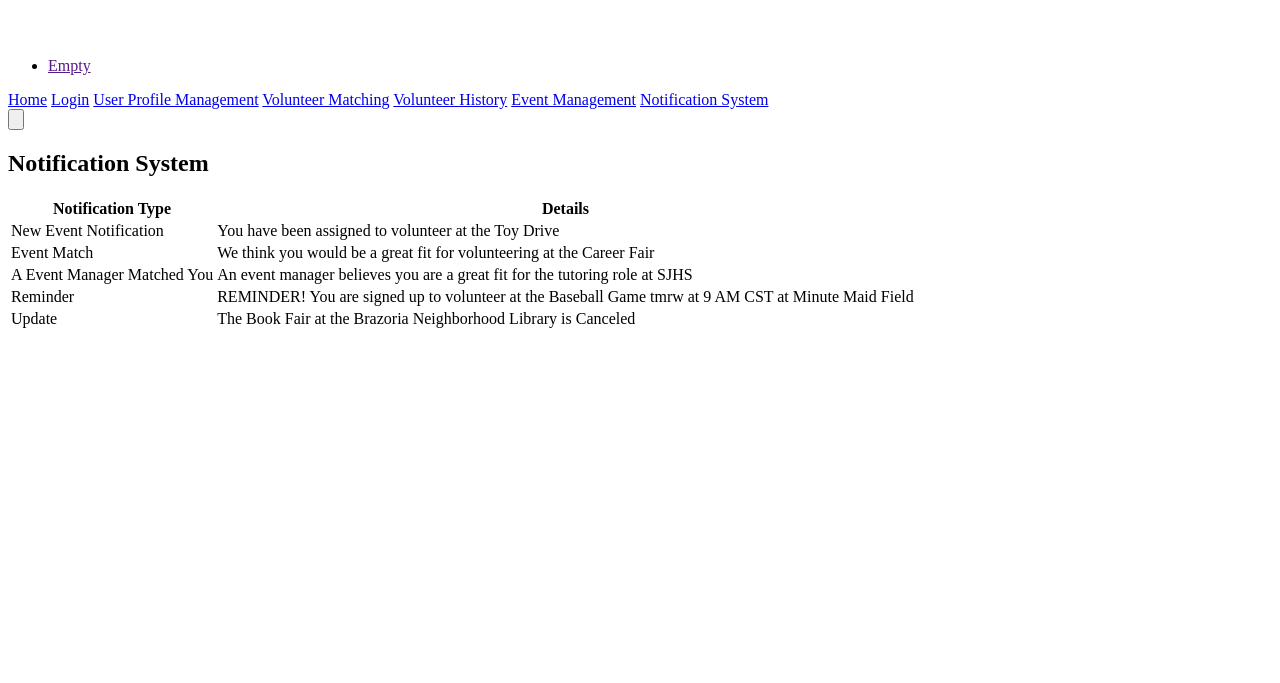
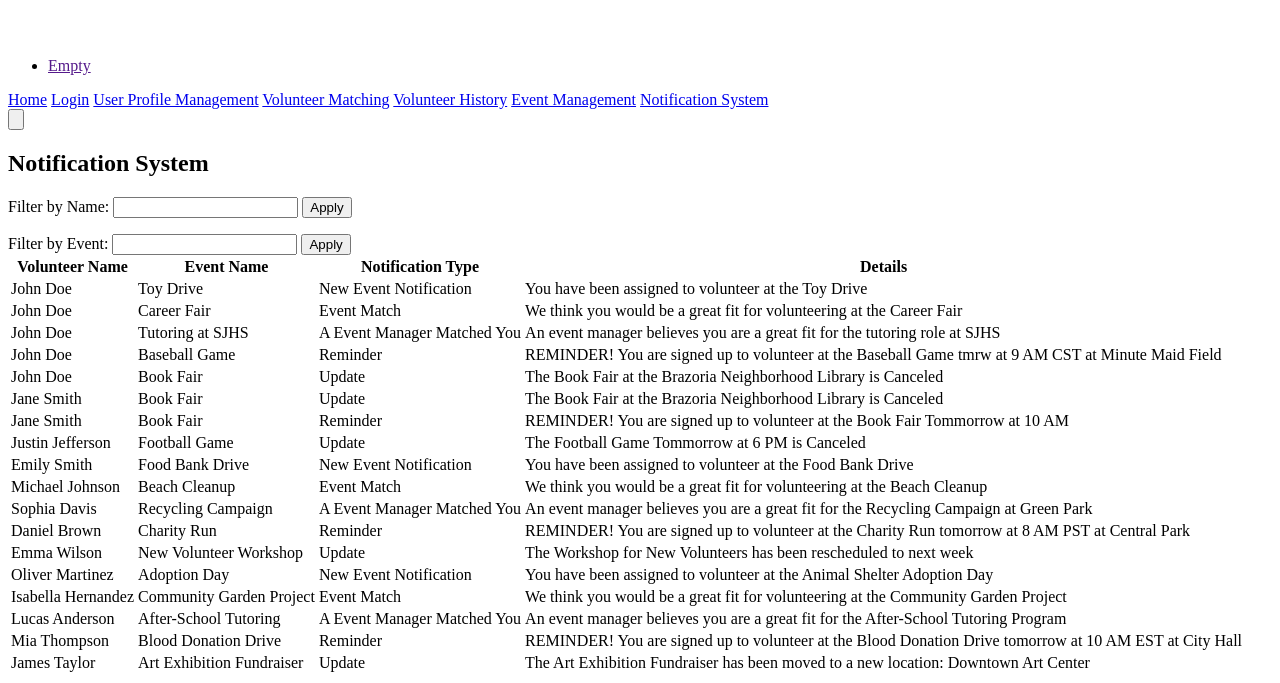
Before and after one commit to ChaseCotton/volunteer-management-webapp, a SvelteKit app: page /notificationSystem in a window 1280 px wide. Shown: the part 1235-1918 px from the top of the page. Before the commit the page ends 1574 px from the top, so only its background shows below. Built offline with nearby package versions, Linux system fonts and the light colour scheme.

Commit message:
Completed Notification System

```diff
--- a/src/routes/notificationSystem/+page.svelte
+++ b/src/routes/notificationSystem/+page.svelte
@@ -1,29 +1,188 @@
 <script>
     export const notifications = [
-      { type:"New Event Notification", details:"You have been assigned to volunteer at the Toy Drive"},
-      { type:"Event Match", details:"We think you would be a great fit for volunteering at the Career Fair"},
-      { type:"A Event Manager Matched You", details:"An event manager believes you are a great fit for the tutoring role at SJHS"},
-      { type:"Reminder", details:"REMINDER! You are signed up to volunteer at the Baseball Game tmrw at 9 AM CST at Minute Maid Field"},
-      { type:"Update", details:"The Book Fair at the Brazoria Neighborhood Library is Canceled"},
+    {
+        type: "New Event Notification",
+        details: "You have been assigned to volunteer at the Toy Drive",
+        eventName: "Toy Drive",
+        volunteerName: "John Doe"
+    },
+    {
+        type: "Event Match",
+        details: "We think you would be a great fit for volunteering at the Career Fair",
+        eventName: "Career Fair",
+        volunteerName: "John Doe"
+    },
+    {
+        type: "A Event Manager Matched You",
+        details: "An event manager believes you are a great fit for the tutoring role at SJHS",
+        eventName: "Tutoring at SJHS",
+        volunteerName: "John Doe"
+    },
+    {
+        type: "Reminder",
+        details: "REMINDER! You are signed up to volunteer at the Baseball Game tmrw at 9 AM CST at Minute Maid Field",
+        eventName: "Baseball Game",
+        volunteerName: "John Doe"
+    },
+    {
+        type: "Update",
+        details: "The Book Fair at the Brazoria Neighborhood Library is Canceled",
+        eventName: "Book Fair",
+        volunteerName: "John Doe"
+    },
+    {
+        type: "Update",
+        details: "The Book Fair at the Brazoria Neighborhood Library is Canceled",
+        eventName: "Book Fair",
+        volunteerName: "Jane Smith"
+    },
+    {
+        type: "Reminder",
+        details: "REMINDER! You are signed up to volunteer at the Book Fair Tommorrow at 10 AM",
+        eventName: "Book Fair",
+        volunteerName: "Jane Smith"
+    },
+    {
+        type: "Update",
+        details: "The Football Game Tommorrow at 6 PM is Canceled",
+        eventName: "Football Game",
+        volunteerName: "Justin Jefferson"
+    },
+    {
+        type: "New Event Notification",
+        details: "You have been assigned to volunteer at the Food Bank Drive",
+        eventName: "Food Bank Drive",
+        volunteerName: "Emily Smith"
+    },
+    {
+        type: "Event Match",
+        details: "We think you would be a great fit for volunteering at the Beach Cleanup",
+        eventName: "Beach Cleanup",
+        volunteerName: "Michael Johnson"
+    },
+    {
+        type: "A Event Manager Matched You",
+        details: "An event manager believes you are a great fit for the Recycling Campaign at Green Park",
+        eventName: "Recycling Campaign",
+        volunteerName: "Sophia Davis"
+    },
+    {
+        type: "Reminder",
+        details: "REMINDER! You are signed up to volunteer at the Charity Run tomorrow at 8 AM PST at Central Park",
+        eventName: "Charity Run",
+        volunteerName: "Daniel Brown"
+    },
+    {
+        type: "Update",
+        details: "The Workshop for New Volunteers has been rescheduled to next week",
+        eventName: "New Volunteer Workshop",
+        volunteerName: "Emma Wilson"
+    },
+    {
+        type: "New Event Notification",
+        details: "You have been assigned to volunteer at the Animal Shelter Adoption Day",
+        eventName: "Adoption Day",
+        volunteerName: "Oliver Martinez"
+    },
+    {
+        type: "Event Match",
+        details: "We think you would be a great fit for volunteering at the Community Garden Project",
+        eventName: "Community Garden Project",
+        volunteerName: "Isabella Hernandez"
+    },
+    {
+        type: "A Event Manager Matched You",
+        details: "An event manager believes you are a great fit for the After-School Tutoring Program",
+        eventName: "After-School Tutoring",
+        volunteerName: "Lucas Anderson"
+    },
+    {
+        type: "Reminder",
+        details: "REMINDER! You are signed up to volunteer at the Blood Donation Drive tomorrow at 10 AM EST at City Hall",
+        eventName: "Blood Donation Drive",
+        volunteerName: "Mia Thompson"
+    },
+    {
+        type: "Update",
+        details: "The Art Exhibition Fundraiser has been moved to a new location: Downtown Art Center",
+        eventName: "Art Exhibition Fundraiser",
+        volunteerName: "James Taylor"
+    }
 ]
+
+let nameFilter = '';
+let eventFilter = '';
+let notifications2 = notifications;
+
+export const filterVolunteerHistory = (name) => {
+  return notifications2.filter(history =>
+    !name || history.volunteerName.toLowerCase() === name.toLowerCase()
+  );
+};
+
+export const filterEventHistory = (event) => {
+  return notifications2.filter(history =>
+    !event || history.eventName.toLowerCase() === event.toLowerCase()
+  );
+};
+
+function applyFilter()
+{
+  notifications2 = filterVolunteerHistory(nameFilter);
+}
+
+function applyFilter2()
+{
+  notifications2 = filterEventHistory(eventFilter);
+}
+
 </script>
 
 <h2 class="text-xl font-semibold mb-4 text-center">Notification System</h2>
 <div class="overflow-x-auto">
-    <table class="table w-full bg-base-100">
+  <div class="flex items-center mb-4 space-x-2 justify-center items-center">
+    <label for="nameFilter" class="label">
+      <span class="label-text">Filter by Name:</span>
+    </label>
+    <input
+      type="name"
+      id="nameFilter"
+      bind:value={nameFilter}
+      class="input input-bordered w-64"
+    />
+    <button class="btn btn-primary w-20" on:click={applyFilter}>Apply</button>
+    <p class="w-40">
+
+    </p>
+    <label for="nameFilter" class="label">
+      <span class="label-text">Filter by Event:</span>
+    </label>
+    <input
+      type="event"
+      id="eventFilter"
+      bind:value={eventFilter}
+      class="input input-bordered w-64"
+    />
+    <button class="btn btn-primary w-20" on:click={applyFilter2}>Apply</button>
+  </div>
+  <table class="table w-full bg-base-100">
       <thead>
         <tr>
+          <th>Volunteer Name</th>
+          <th>Event Name</th>
           <th>Notification Type</th>
           <th>Details</th>
         </tr>
       </thead>
       <tbody>
-        {#each notifications as noti}
+        {#each notifications2 as noti}
           <tr>
+            <td>{noti.volunteerName}</td>
+            <td>{noti.eventName}</td>
             <td>{noti.type}</td>
             <td>{noti.details}</td>
           </tr>
         {/each}
       </tbody>
-    </table>
+  </table>
 </div>
```
